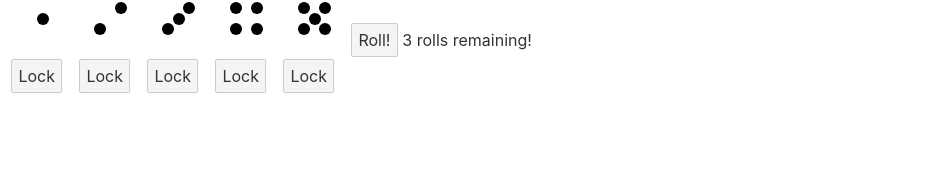
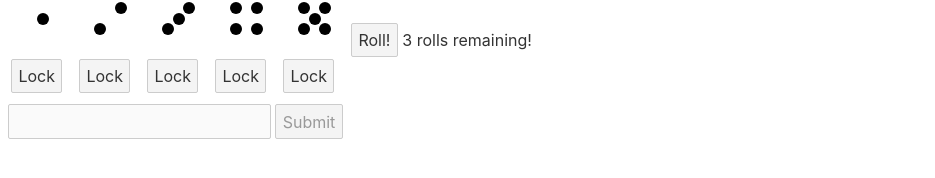
Before and after one commit to dykatz/yahtzee-svelte, a Svelte app: page / in a window 1280 px wide. Shown: the part 168-346 px from the top of the page, without its empty margins (0-935 px from the left). Built offline with nearby package versions, Linux system fonts and the light colour scheme.

Commit message:
Add restarting the game upon completion

```diff
--- a/src/App.svelte
+++ b/src/App.svelte
@@ -1,9 +1,11 @@
 <script lang="ts">
 	import DiceBar from './DiceBar.svelte';
 	import ScoreBoard from './ScoreBoard.svelte';
+	import Leaderboard from './Leaderboard.svelte';
 </script>
 
 <main>
 	<ScoreBoard/>
 	<DiceBar/>
+	<Leaderboard/>
 </main>
--- /dev/null
+++ b/src/Leaderboard.svelte
@@ -0,0 +1,19 @@
+<script lang="ts">
+    import { usedSlots } from './stores';
+
+    let disabled: boolean = true;
+    let nickName: string = "";
+
+    $: if ($usedSlots === 13) {
+        disabled = false;
+    }
+
+    function onSave() {
+        disabled = true;
+        $usedSlots = 0;
+        nickName = "";
+    }
+</script>
+
+<input type="text" autocomplete="off" disabled={disabled} value={nickName}>
+<button on:click="{onSave}" disabled={disabled}>Submit</button>
```
